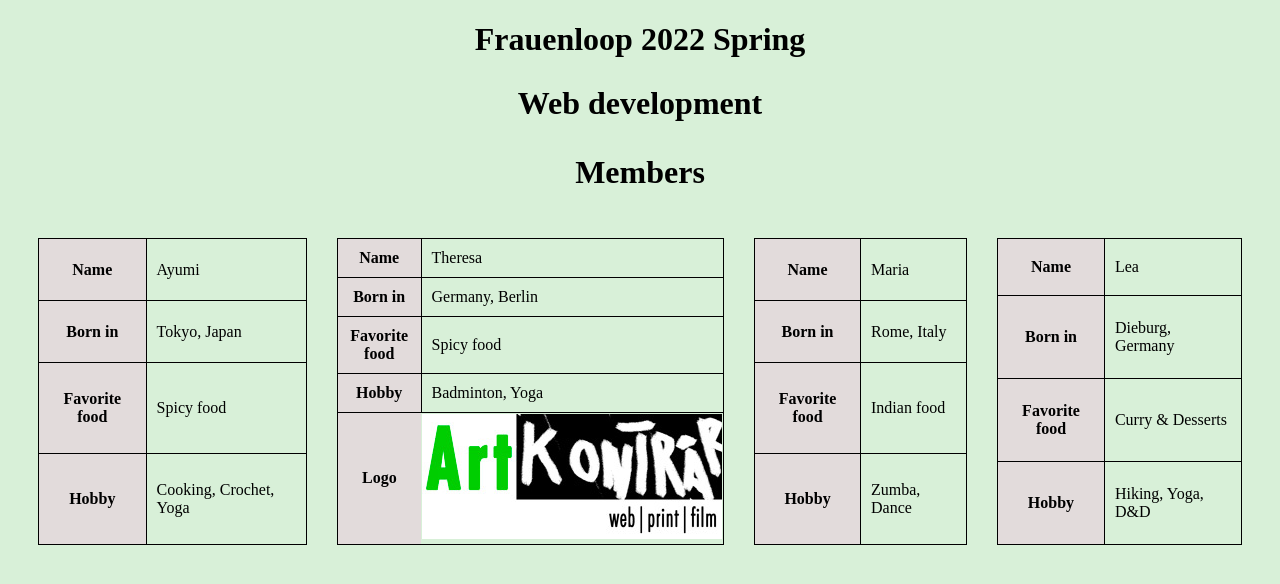
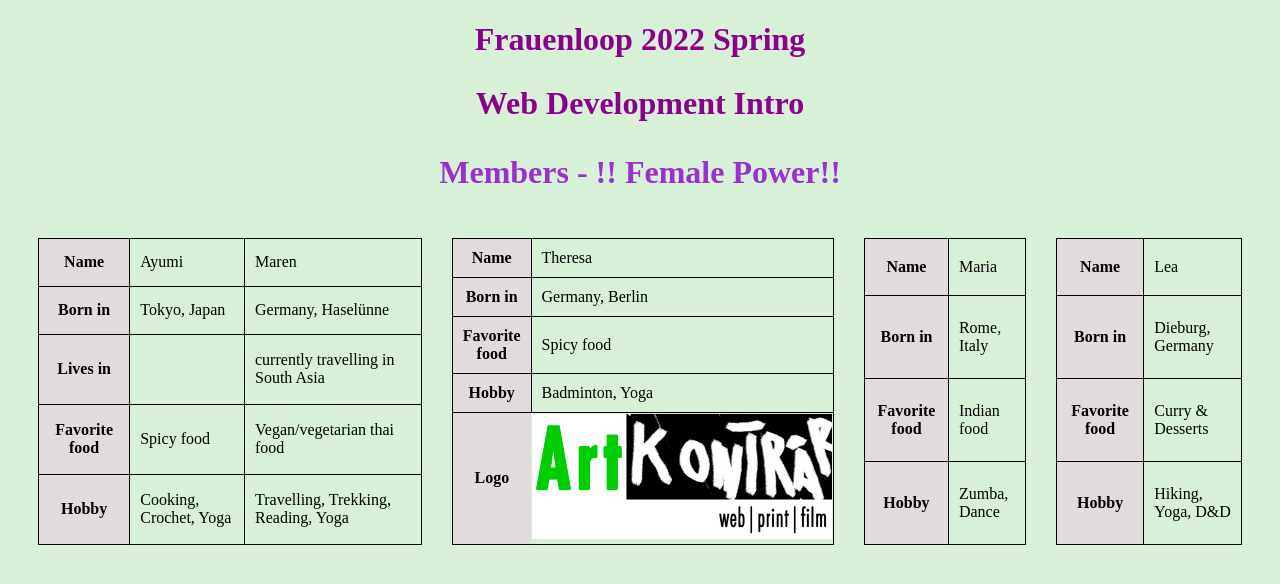
Before and after one commit to ayumi-ayumi/Frauenloop-peers, a plain HTML site: page index.html in a window 1280 px wide. Drawn offline with Linux system fonts and the light colour scheme.

Commit message:
added maren-branch

```diff
--- a/index.html
+++ b/index.html
@@ -9,28 +9,38 @@
 </head>
 <body>
   <h1>Frauenloop 2022 Spring</h1>
-  <h2>Web development</h2>
-  <h3>Members</h3>
+  <h2>Web Development Intro</h2>
+  <h3>Members - !! Female Power!!</h3>
   <div class=table>
    <table class="ayumi">
     <tr>
       <th  class="ayumi th">Name</th>
       <td  class="ayumi">Ayumi</td>
+      <td  class="ayumi">Maren</td>
 
     </tr>
     <tr>
       <th class="ayumi th">Born in</th>
       <td class="ayumi">Tokyo, Japan</td>
+      <td class="ayumi">Germany, Haselünne</td>
+
+    <tr>
+      <th  class="ayumi th">Lives in</th>
+      <td  class="ayumi"></td>
+      <td  class="ayumi">currently travelling in South Asia</td>
+    <tr>
 
     </tr>
     <tr>
       <th class="ayumi th">Favorite food</th>
       <td class="ayumi">Spicy food</td>
+      <td class="ayumi">Vegan/vegetarian thai food</td>
 
     </tr>
     <tr>
       <th class="ayumi th">Hobby</th>
       <td class="ayumi">Cooking, Crochet, Yoga</td>
+      <td class="ayumi">Travelling, Trekking, Reading, Yoga</td>
     </tr>
   </table>
 
--- a/style.css
+++ b/style.css
@@ -4,10 +4,13 @@ body {
 h1, h2 {
   text-align: center;
   font-size: 2rem;
+  color: darkmagenta;
+  color-interpolation-filters: unset;
 }
 h3 {
   font-size: 2rem;
   text-align: center;
+  color: darkorchid;
 }
 .ayumi {
   border: 1px solid black;
```
